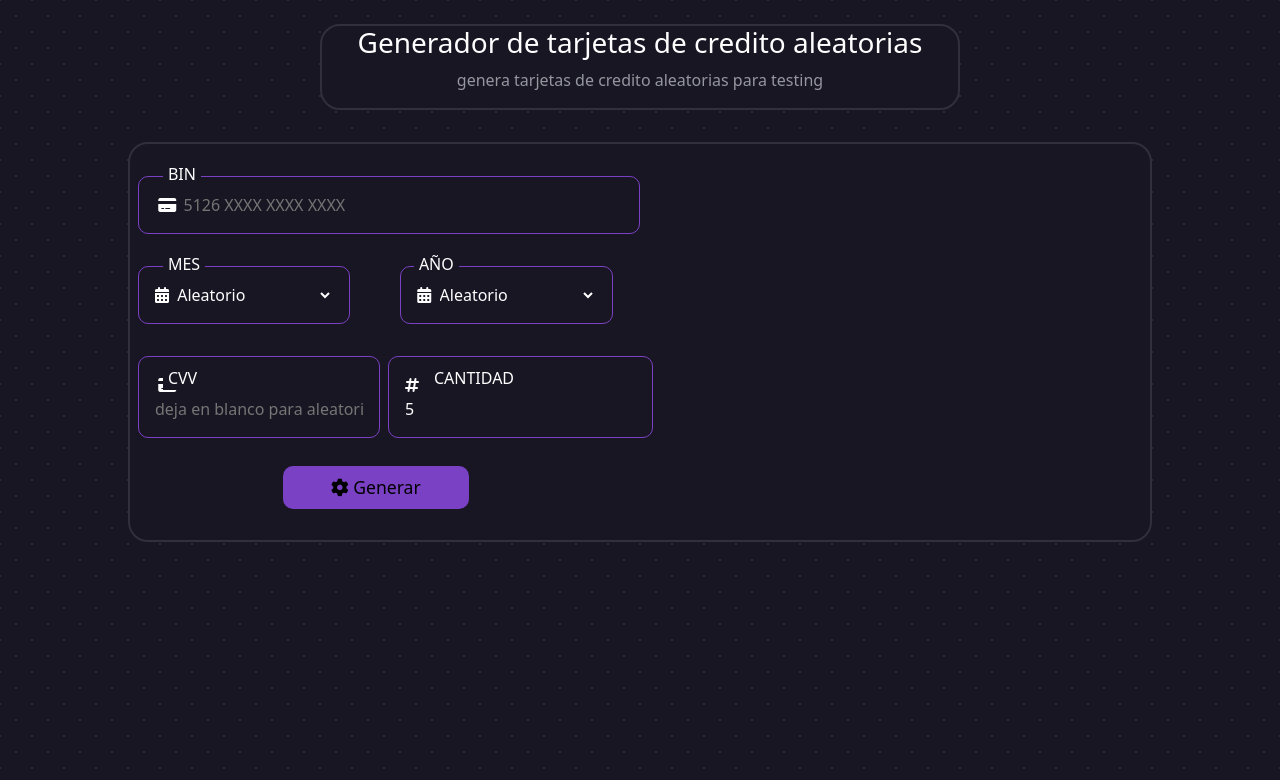
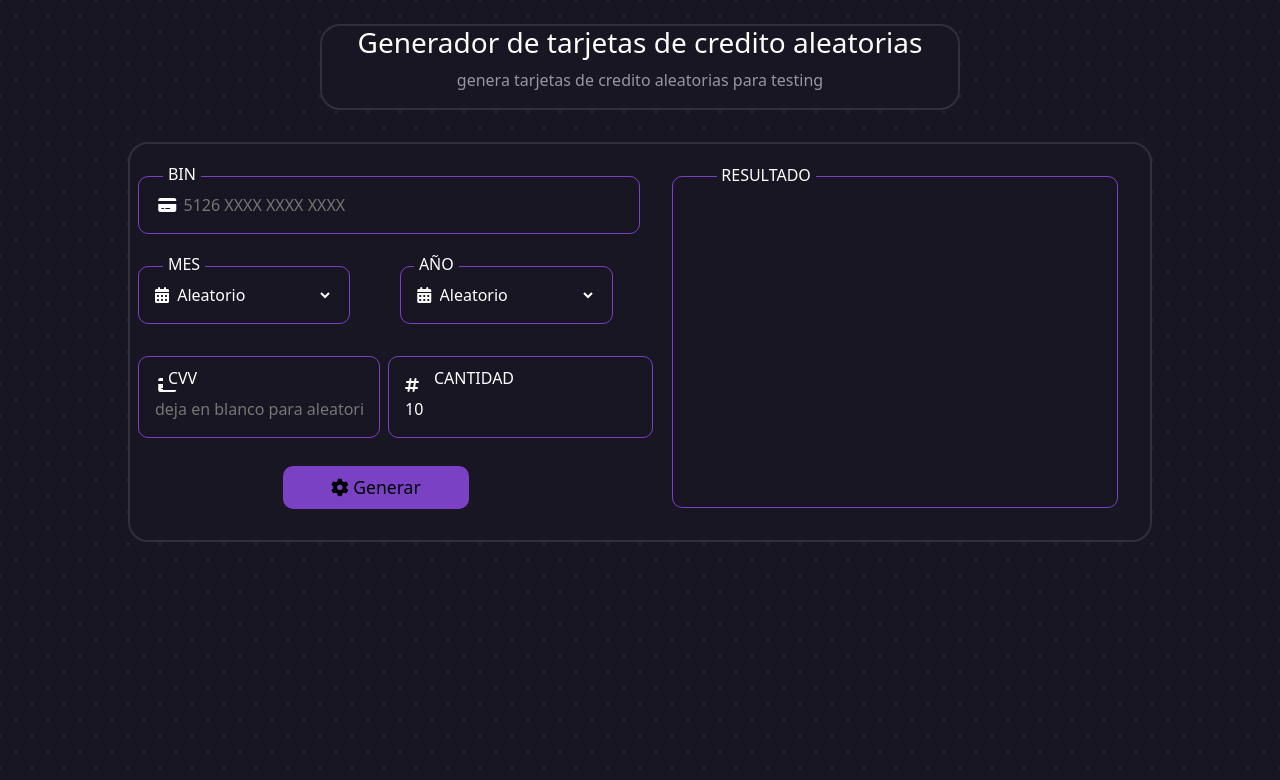
Before and after one commit to DANK1775/CC-GEN, a PHP site: page / in a window 1280 px wide. Shown: the top 780 px of the page. Run offline with PHP 8.4, Linux system fonts and the light colour scheme; some libraries are stand-ins or nearby versions.

Commit message:
cambios basicos

```diff
--- a/ccgen.js
+++ b/ccgen.js
@@ -9,6 +9,10 @@ let cvv;
 let cantidad = 0;
 
 let cc = 0;
+
+
+let ioz = ""
+
 
 document.getElementById("submit").addEventListener("click", function (event) {
   event.preventDefault();
@@ -27,6 +31,8 @@ document.getElementById("submit").addEventListener("click", function (event) {
 
   // cantidad valor
   cantidad = document.getElementById("cantidad").value;
+
+  ioz = ""
 
 
   // comprobacio de espacios bin , cvv y cantidad
@@ -53,7 +59,6 @@ document.getElementById("submit").addEventListener("click", function (event) {
     swal("ERROR", "la catidad generada no puede ser 0 o menor", "error");
     event.preventDefault();
   }
-
 
 
   if (bin.length == 16) {
@@ -94,9 +99,18 @@ document.getElementById("submit").addEventListener("click", function (event) {
       }
 
       // Crear un elemento div para mostrar el número generado
-      const numeroGenerado = document.createElement("div");
-      numeroGenerado.textContent = cc + "|" + fechaMes + "|" + fechaAño + "|" + code;
-      document.body.appendChild(numeroGenerado); // Agregar al final del body
+      // let numeroGenerado = document.getElementById("tarjetas");
+      // numeroGenerado.textContent = cc + "|" + fechaMes + "|" + fechaAño + "|" + code;
+      // document.div.appendChild(numeroGenerado);
+
+      let tarjetasDiv = document.getElementById("tarjetas")
+      ccGen = cc + "|" + fechaMes + "|" + fechaAño + "|" + code
+
+      ioz += ccGen + "\n"
+
+
+      tarjetasDiv.innerHTML = "<br>" + ioz;
+
     }
   }
 
--- a/index.html
+++ b/index.html
@@ -91,7 +91,7 @@
                     <span class="cantidad">
                         <i class="fa-solid fa-hashtag"></i>
                         <input type="text" name="cantidad" id="cantidad" class="input input-camtidad" required
-                            value="5">
+                            value="10">
                     </span>
                     <label for="cantidad" class="label label3"> CANTIDAD </label>
                 </div>
@@ -99,15 +99,18 @@
 
             </form>
 
-            <div> </div>
         </section>
 
 
 
-        <section class="cc-output">
-
+        <section class="cc-output" id="cc-output">
+            <span class="resultados">
+                <div id="tarjetas" class="tarjetas"></div>
+            </span>
+            <div class="pr">RESULTADO</div>
         </section>
     </article>
+
 
 </body>
 <!-- mi js -->
--- a/style.css
+++ b/style.css
@@ -138,3 +138,44 @@ span {  /* floating label line*/
   margin: 1.8rem 30%;
 
 }
+
+.cc-output {
+  width: 50%;
+  height: 100%;
+  /* border: solid blue; */
+  display: grid;
+  position: relative;
+}
+
+.tarjetas {
+  /* margin: 3rem; */
+  /* border: solid red; */
+  border-radius: 1rem;
+  text-align: center;
+  white-space: pre-line; /* O pre-wrap según tus necesidades */
+
+
+}
+
+.pr {
+  position: absolute;
+  left: 15%;
+  bottom: 89%;
+  background-color: #181623;
+  padding: 0 0.3rem;
+  border-radius: 0.3rem;
+}
+
+.resultados {
+  margin: 2rem;
+
+  overflow: auto; /* Crear barra de desplazamiento si el contenido se sale */
+  max-height: 100%; /* Altura máxima del elemento antes de mostrar la barra de desplazamiento */
+
+}
+
+.fa-copy {
+  position: absolute;
+  bottom: 12%;
+  right: 12%;
+}
```
